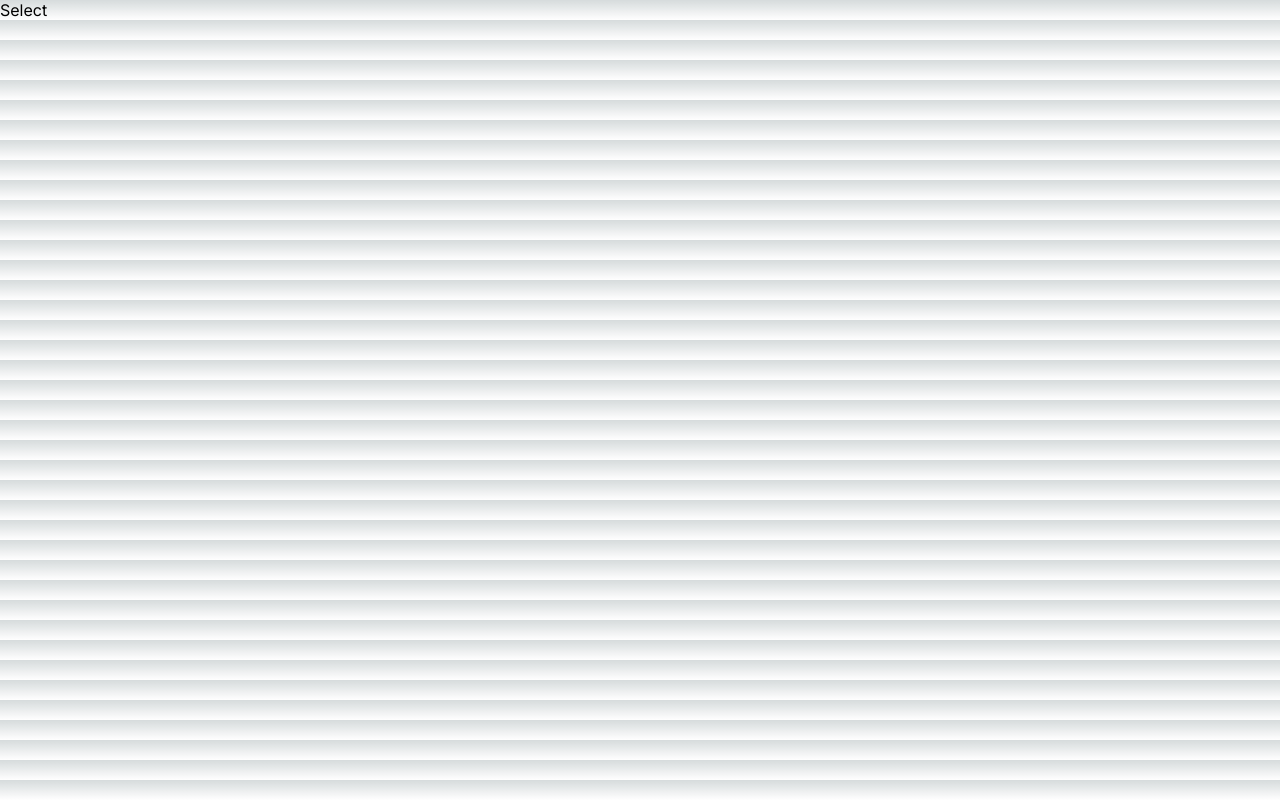
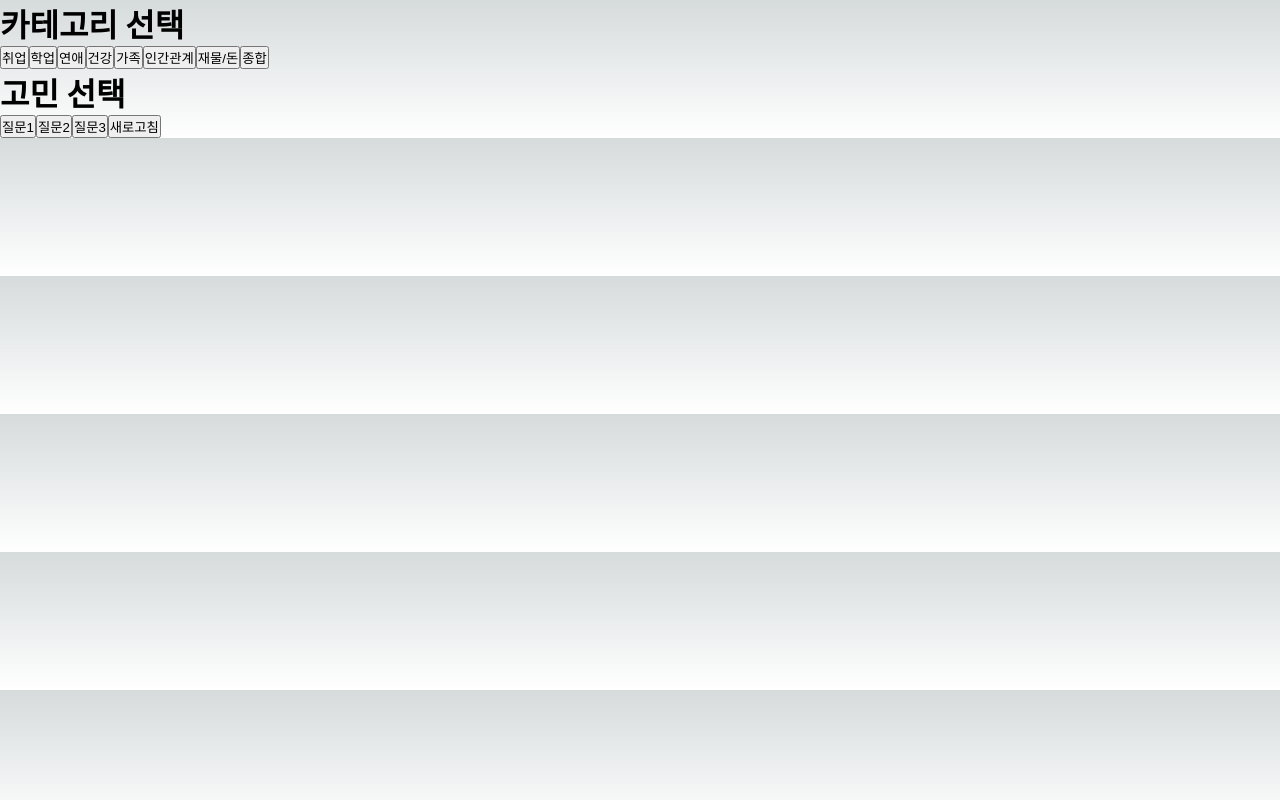
Before and after one commit to Back2TheBasic/fortune-cookie, a Next.js app: page /select in a window 1280 px wide. Built offline with nearby package versions, Linux system fonts and the light colour scheme.

Commit message:
feat: select 기본 레이아웃 #13

```diff
--- /dev/null
+++ b/src/app/select/SelectClient.tsx
@@ -0,0 +1,15 @@
+'use client';
+
+import SelectCategory from '@/components/select/SelectCategory';
+import SelectQuestion from '@/components/select/SelectQuestion';
+
+const SelectClient = () => {
+  return (
+    <>
+      <SelectCategory />
+      <SelectQuestion />
+    </>
+  );
+};
+
+export default SelectClient;
--- a/src/app/select/page.tsx
+++ b/src/app/select/page.tsx
@@ -1,5 +1,7 @@
+import SelectClient from "./SelectClient";
+
 const Select = () => {
-  return <div>Select</div>;
+  return <SelectClient/>
 };
 
 export default Select;
--- a/src/components/Button.tsx
+++ b/src/components/Button.tsx
@@ -1,5 +1,9 @@
-const Button = () => {
-  return <div>Button</div>;
+interface IButton {
+  name: string;
+}
+
+const Button = ({ name }: IButton) => {
+  return <button type="button">{name}</button>;
 };
 
 export default Button;
--- a/src/components/Title.tsx
+++ b/src/components/Title.tsx
@@ -1,5 +1,9 @@
-const Title = () => {
-  return <div>Title</div>;
+interface ITitle {
+  title: string;
+}
+
+const Title = ({ title }: ITitle) => {
+  return <h1>{title}</h1>;
 };
 
 export default Title;
--- /dev/null
+++ b/src/components/select/SelectCategory.tsx
@@ -0,0 +1,26 @@
+import Button from '../Button';
+import Title from '../Title';
+
+const SelectCategory = () => {
+  const categories: string[] = [
+    '취업',
+    '학업',
+    '연애',
+    '건강',
+    '가족',
+    '인간관계',
+    '재물/돈',
+    '종합',
+  ];
+
+  return (
+    <>
+      <Title title="카테고리 선택" />
+      {categories.map((category) => {
+        return <Button key={category} name={category} />;
+      })}
+    </>
+  );
+};
+
+export default SelectCategory;
--- /dev/null
+++ b/src/components/select/SelectQuestion.module.scss
@@ -0,0 +1,4 @@
+.question__container {
+  display: flex;
+  flex-direction: column;
+}
--- /dev/null
+++ b/src/components/select/SelectQuestion.tsx
@@ -0,0 +1,19 @@
+import Button from '../Button';
+import Title from '../Title';
+import styles from './SelectQuestion.scss';
+
+const SelectQuestion = () => {
+  const questions: string[] = ['질문1', '질문2', '질문3'];
+
+  return (
+    <>
+      <Title title="고민 선택" />
+      {questions.map((question) => {
+        return <Button key={question} name={question} />;
+      })}
+      <button type="button">새로고침</button>
+    </>
+  );
+};
+
+export default SelectQuestion;
```
